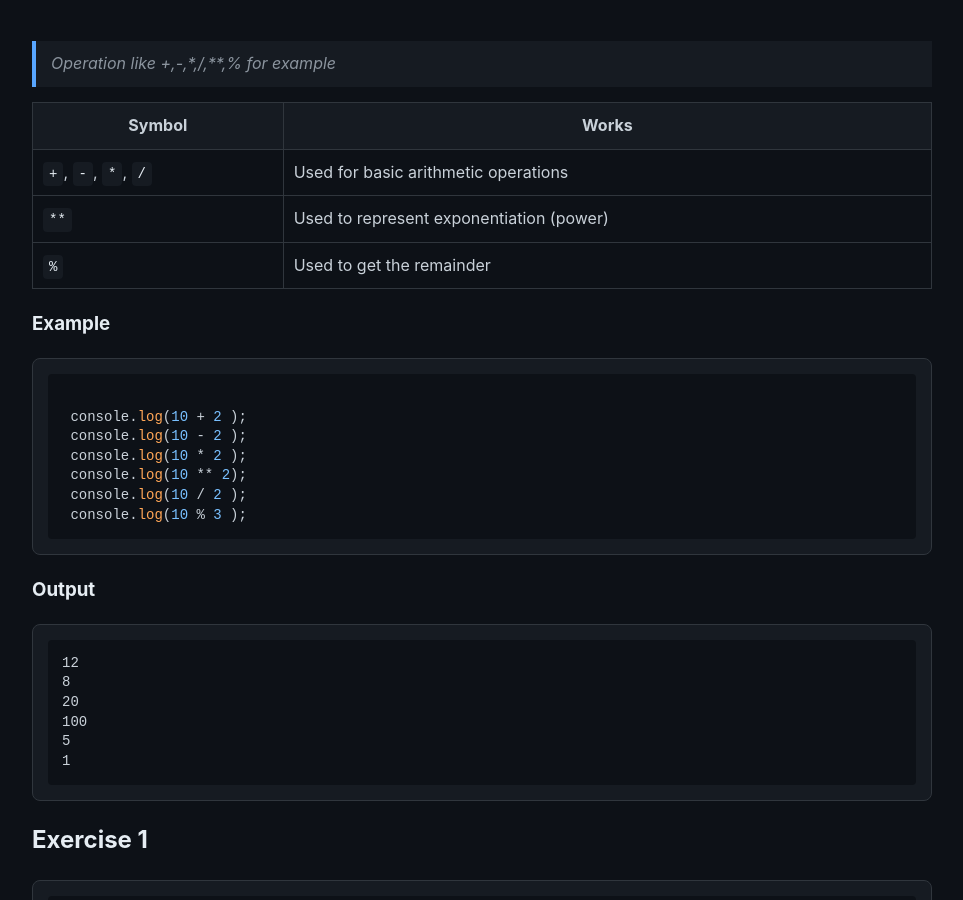
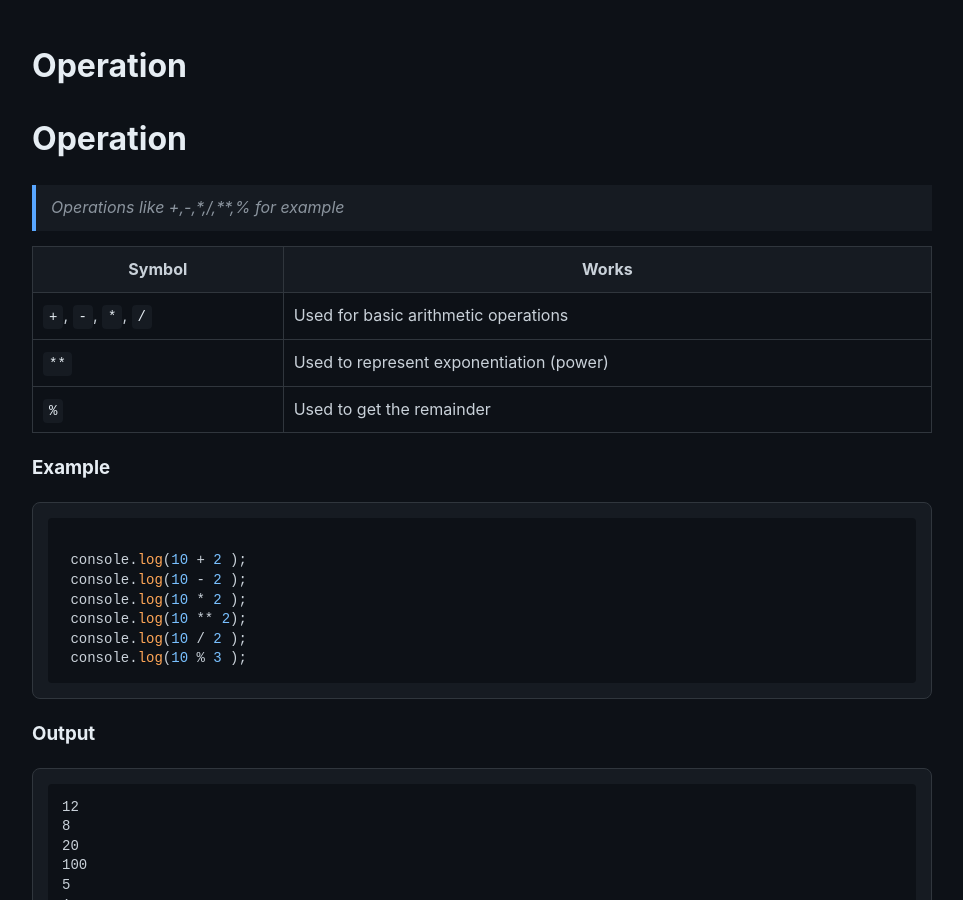
Before and after one commit to octaveweb/js, a Jekyll site: the page built from oprasions.md, in a window 1280 px wide and 900 px high. Shown: the whole window, without its empty margins (158-1121 px from the left). Built offline with Jekyll 4.4.1, drawn with Linux system fonts in a browser that asks for light colours; our own code applies the rules of GitHub Pages for plain Markdown files.

Commit message:
adding titel

```diff
--- a/oprasions.md
+++ b/oprasions.md
@@ -1,5 +1,5 @@
-
-> Operation like +,-,*,/,**,% for example
+# Operation
+> Operations like +,-,*,/,**,% for example
 
 | Symbol  | Works                                      |
 |---------|--------------------------------------------|
```
Also changed, not shown: Memory.md (+1 -1 lines), conversion.md (+1 -1 lines), datatype.md (+1 -1 lines), variables.md (+1 -1 lines).
